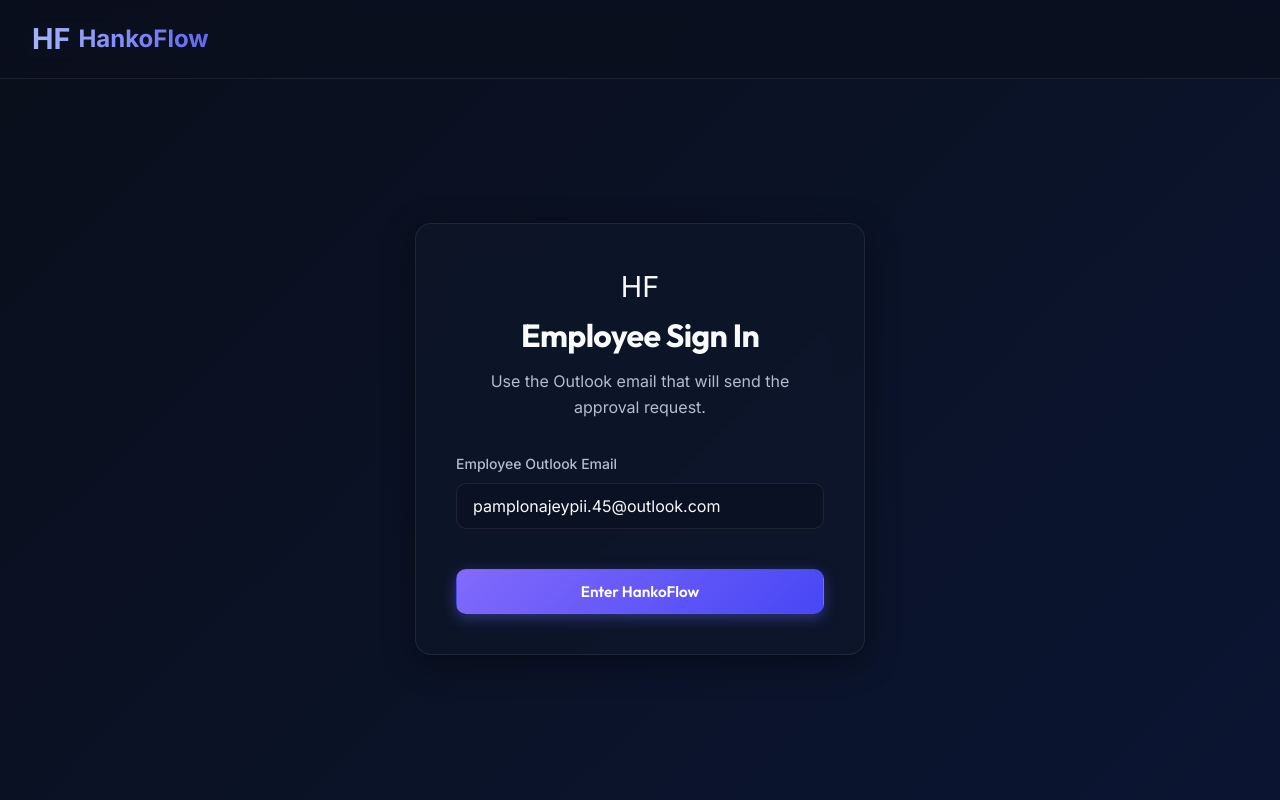
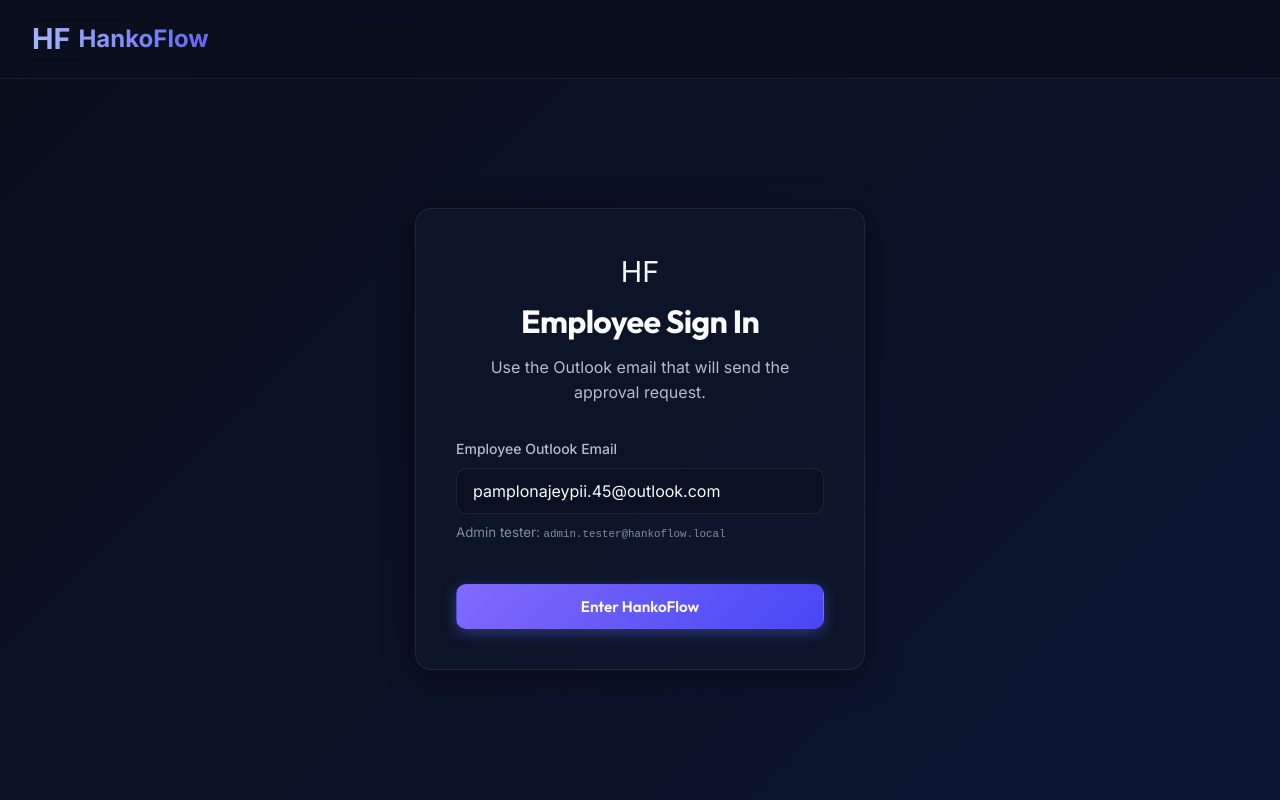
Before and after one commit to pamplonajp45-eng/Hankoflow, a React (Vite) app in the folder frontend/: page / in a window 1280 px wide. Built offline with nearby package versions, Linux system fonts and the light colour scheme; no server answers.

Commit message:
Add admin tester login

```diff
--- a/frontend/src/components/Login.jsx
+++ b/frontend/src/components/Login.jsx
@@ -40,6 +40,9 @@
               onChange={(e) => setEmail(e.target.value)}
               required
             />
+            <small style={{ color: 'var(--text-muted)', display: 'block', marginTop: '0.5rem' }}>
+              Admin tester: <code>{ADMIN_USER.email}</code>
+            </small>
           </div>
 
           <button type="submit" className="btn btn-primary" style={{ width: '100%', marginTop: '1rem' }}>
--- a/frontend/src/config/approvers.js
+++ b/frontend/src/config/approvers.js
@@ -20,8 +20,8 @@
 ];
 
 export const ADMIN_USER = {
-  label: 'System Admin (Audit Trail View)',
-  email: import.meta.env.VITE_ADMIN_EMAIL || 'admin@company.com',
+  label: 'Admin Tester (Audit Trail View)',
+  email: import.meta.env.VITE_ADMIN_EMAIL || 'admin.tester@hankoflow.local',
   role: 'admin'
 };
 
```
Also changed, not shown: 1 other file (tests, documents, lock files or other folders).
